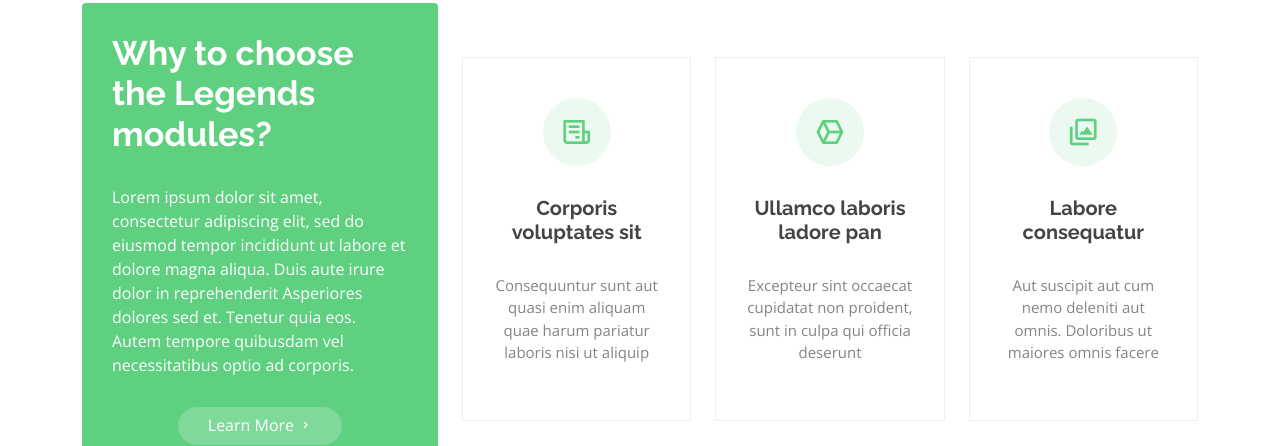
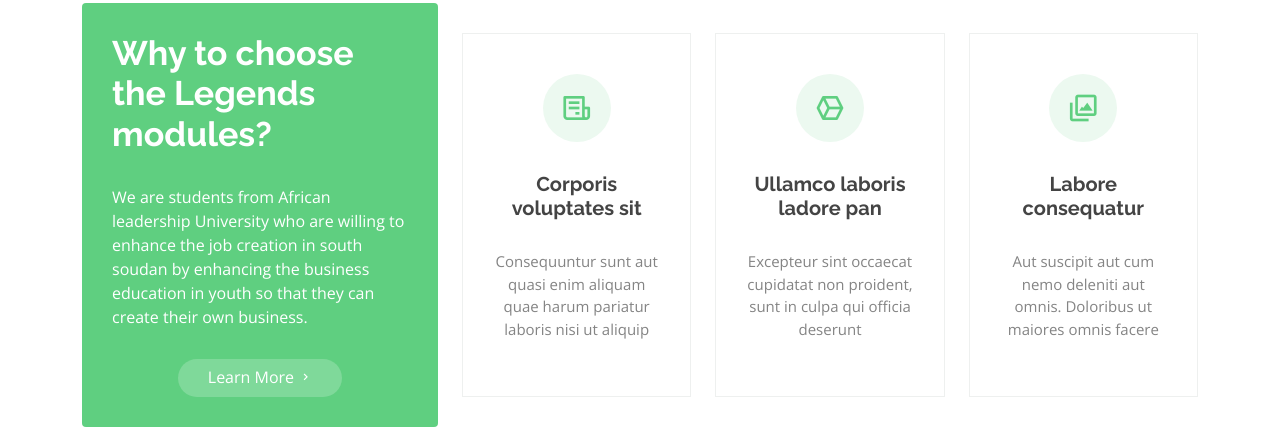
Before and after one commit to Damn250/legends.github.io, a plain HTML site: page index.html in a window 1280 px wide. Shown: the part 1231-1677 px from the top of the page. Drawn offline with nearby package versions, Linux system fonts and the light colour scheme.

Commit message:
What we do

```diff
--- a/index.html
+++ b/index.html
@@ -172,11 +172,8 @@
               <div class="content">
                 <h3>Why to choose the Legends modules?</h3>
                 <p>
-                  Lorem ipsum dolor sit amet, consectetur adipiscing elit, sed
-                  do eiusmod tempor incididunt ut labore et dolore magna aliqua.
-                  Duis aute irure dolor in reprehenderit Asperiores dolores sed
-                  et. Tenetur quia eos. Autem tempore quibusdam vel
-                  necessitatibus optio ad corporis.
+                  We are students from African leadership University who are willing to enhance the job creation in south soudan
+                  by enhancing the business education in youth so that they can create their own business.
                 </p>
                 <div class="text-center">
                   <a href="about.html" class="more-btn"
```
